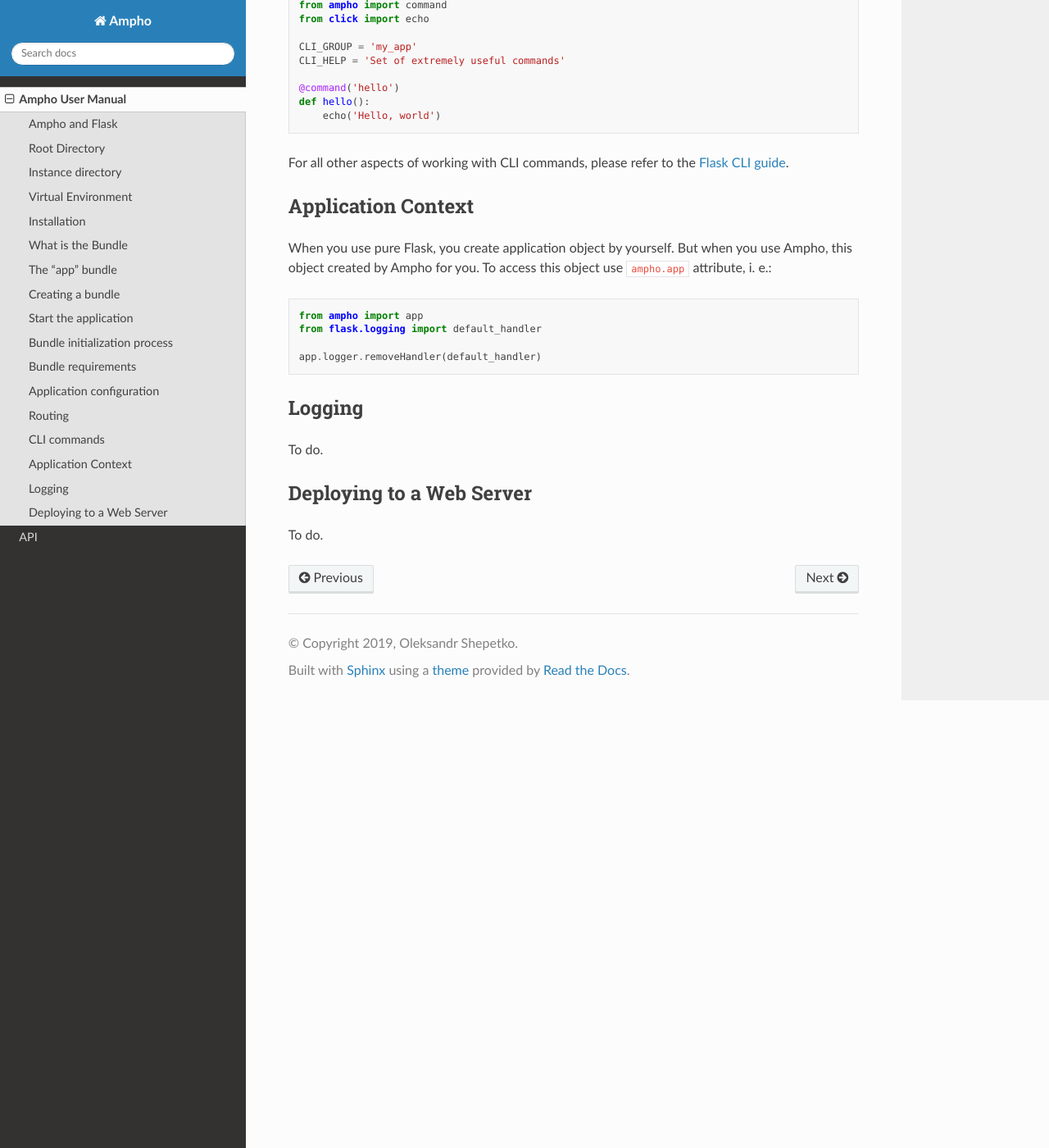
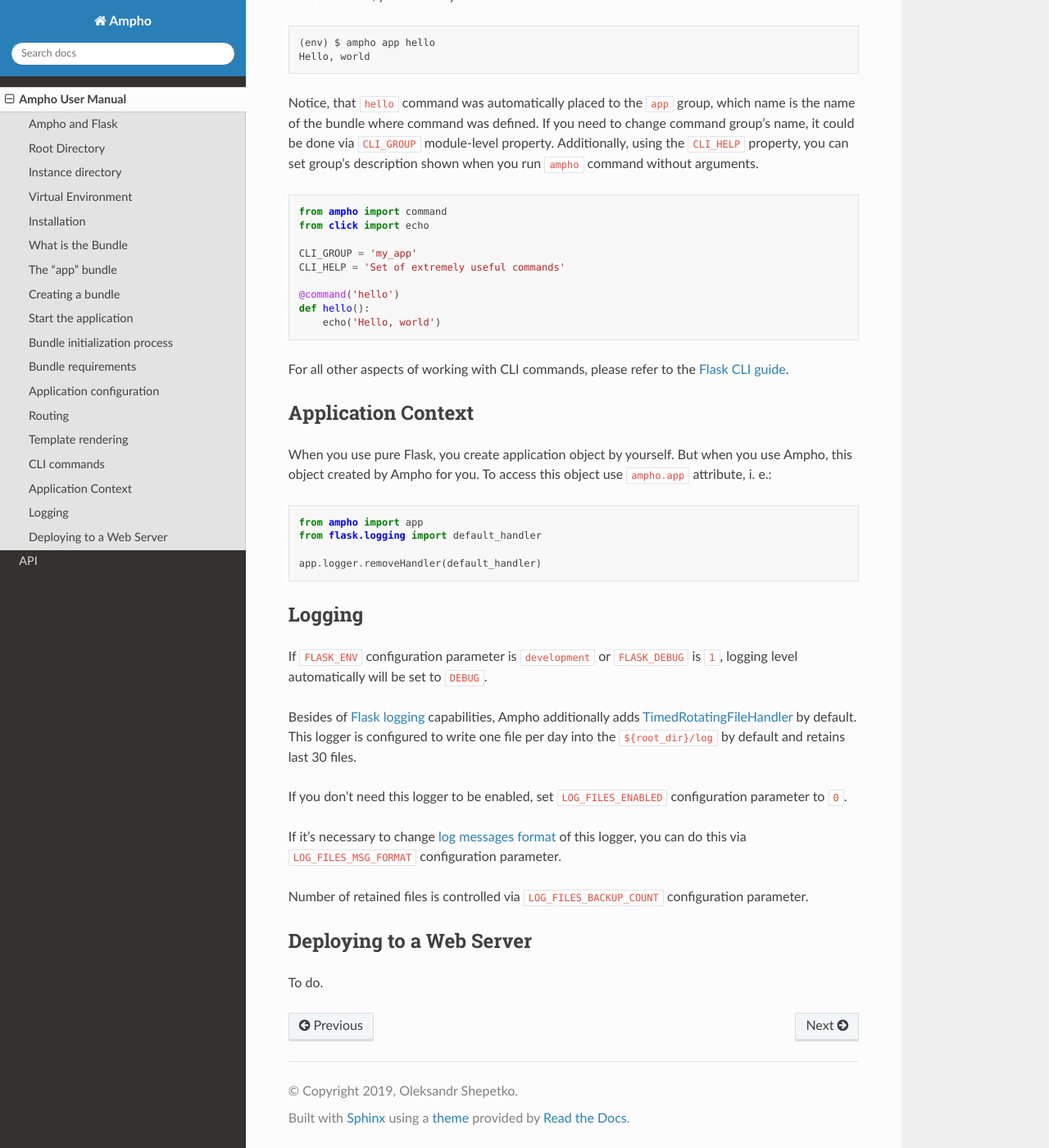
Before and after one commit to ampho-cms/ampho, a Sphinx documentation site: the page built from doc/user_manual.rst, in a window 1280 px wide and 1400 px high, scrolled down 6035 px. Shown: the whole window at 82% size. Built offline with Sphinx 7.4.7 and the Read the Docs theme 2.0.0, drawn with Linux system fonts in a browser that asks for light colours; some of the changed text lies outside the part shown.

Commit message:
#18 implemented

```diff
--- a/doc/user_manual.rst
+++ b/doc/user_manual.rst
@@ -175,7 +175,7 @@
 Application configuration
 -------------------------
 
-Ampho application is configured in the same way as `Flask <https://flask.palletsprojects.com/en/master/config/>`_ ones.
+Ampho application is configured in the same way as `Flask ones <https://flask.palletsprojects.com/en/master/config/>`_.
 In addition to Flask' configuration mechanism, Ampho provides another one convenient way to handle and distribute
 application's configuration using JSON files with pre-defined names, located in the `instance directory`_.
 
@@ -253,6 +253,17 @@
 For all other aspects of working with routing, please refer to the `Flask routing guide`_.
 
 
+Template rendering
+------------------
+
+Template rendering in Ampho works almost the same way as in Flask, except two moments:
+
+#. Template files should be located inside the ``tpl`` directory of the bundle.
+#. To render templates the ``ampho.render()`` function should be user instead if ``flask.render_template()``. The first
+   one has exactly same signature as the `flask.render_template()`_, but injects ``_bundle`` variable into each
+   template, which is current bundle object.
+
+
 CLI commands
 ------------
 
@@ -326,7 +337,18 @@
 Logging
 -------
 
-To do.
+If ``FLASK_ENV`` configuration parameter is ``development`` or ``FLASK_DEBUG`` is ``1``, logging level automatically
+will be set to ``DEBUG``.
+
+Besides of `Flask logging`_ capabilities, Ampho additionally adds `TimedRotatingFileHandler`_ by default. This logger
+is configured to write one file per day into the ``${root_dir}/log`` by default and retains last 30 files.
+
+If you don't need this logger to be enabled, set ``LOG_FILES_ENABLED`` configuration parameter to ``0``.
+
+If it's necessary to change `log messages format`_ of this logger, you can do this via ``LOG_FILES_MSG_FORMAT``
+configuration parameter.
+
+Number of retained files is controlled via ``LOG_FILES_BACKUP_COUNT`` configuration parameter.
 
 
 Deploying to a Web Server
@@ -347,3 +369,7 @@
 .. _flask.render_template() function: https://flask.palletsprojects.com/en/master/api/#flask.render_template
 .. _Flask routing guide: https://flask.palletsprojects.com/en/master/quickstart/#routing
 .. _Flask CLI guide: https://flask.palletsprojects.com/en/master/cli/
+.. _Flask logging: https://flask.palletsprojects.com/en/master/logging/
+.. _TimedRotatingFileHandler: https://docs.python.org/3/library/logging.handlers.html#timedrotatingfilehandler
+.. _flask.render_template(): https://flask.palletsprojects.com/en/master/api/#flask.render_template
+.. _log messages format: https://docs.python.org/3/library/logging.html#logrecord-attributes
```
Also changed, not shown: 1 other file.
